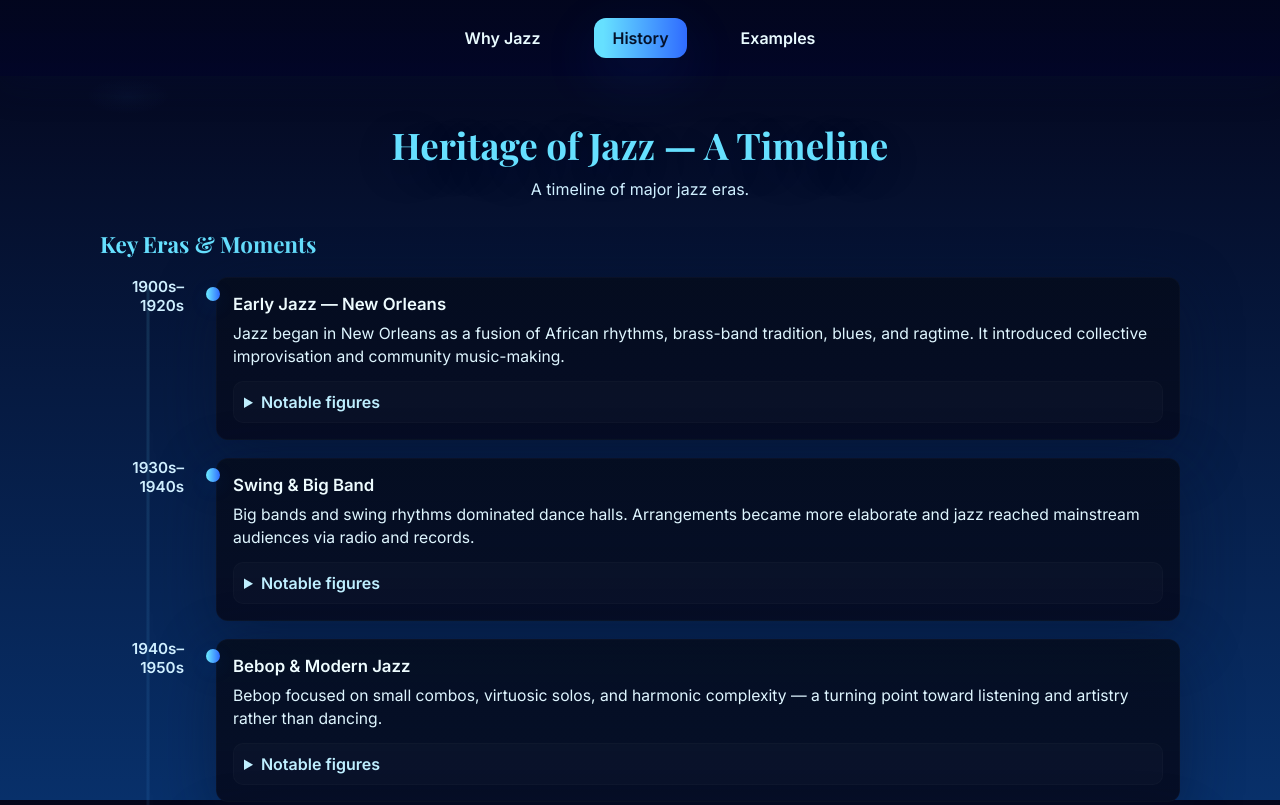
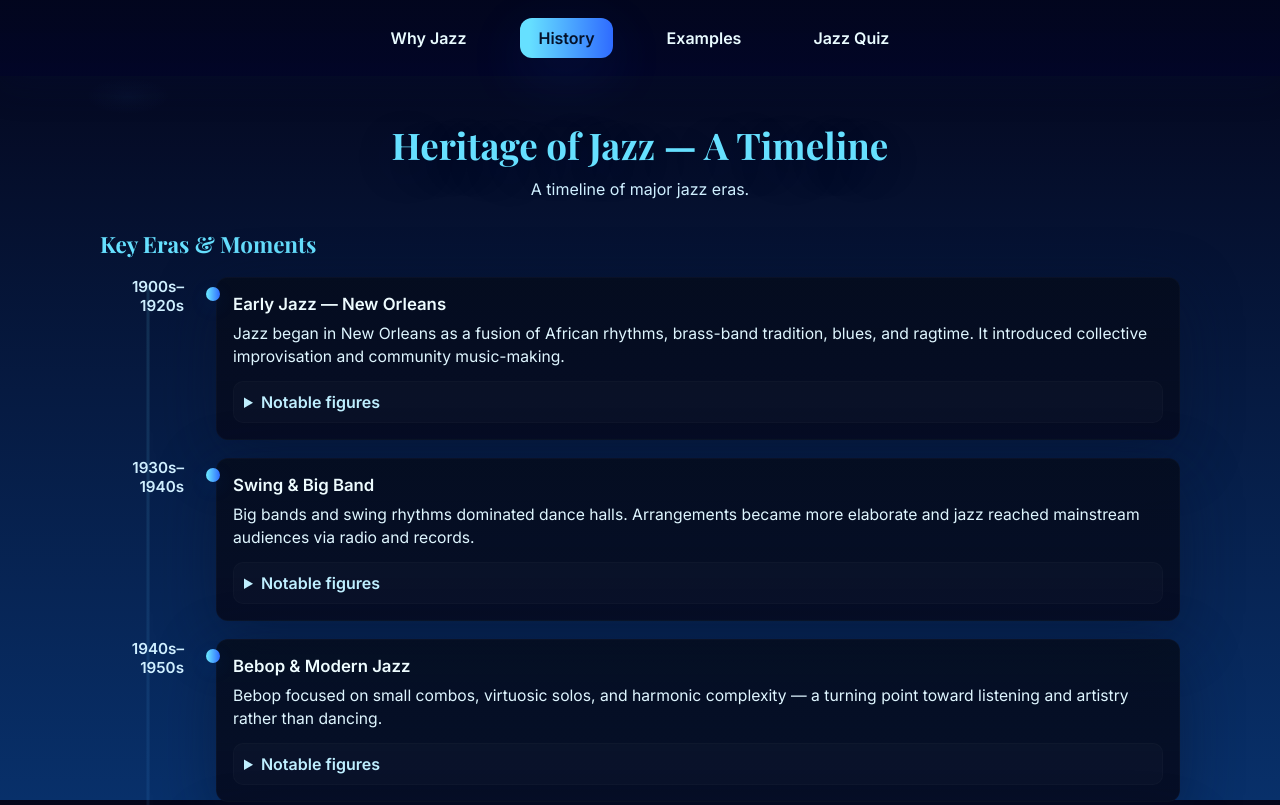
Before and after one commit to 8norrapat/Jazz, a plain HTML site: page history.html in a window 1280 px wide. Shown: the top 805 px of the page. Drawn offline with nearby package versions, Linux system fonts and the light colour scheme.

Commit message:
Update history.html

```diff
--- a/history.html
+++ b/history.html
@@ -15,6 +15,7 @@
     <a href="index.html">Why Jazz</a>
     <a href="history.html" class="active">History</a>
     <a href="impact.html">Examples</a>
+    <a href="quiz.html">Jazz Quiz</a>
   </nav>
 
   <main class="history-root" role="main">
```
